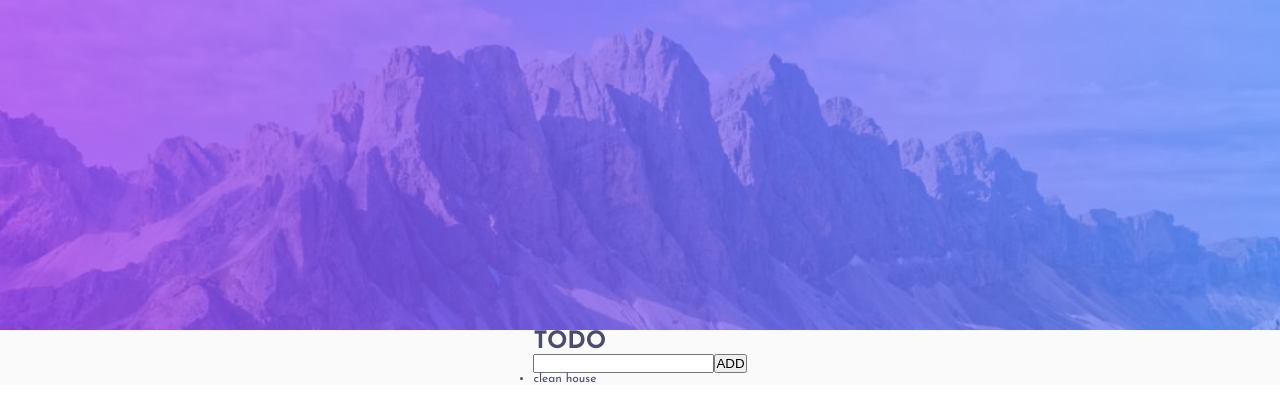
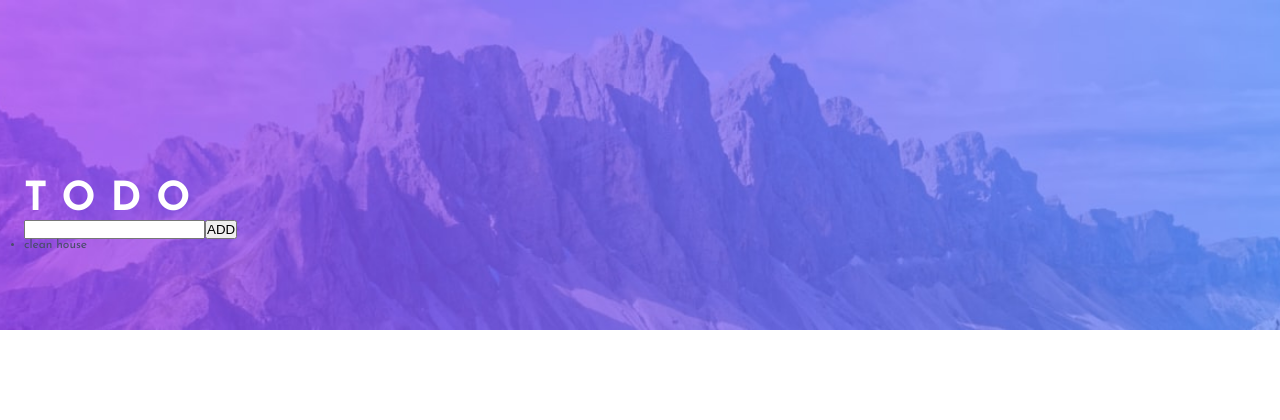
Before and after one commit to anetakasprzak/fm-todo-app, a React (Vite) app: page / in a window 1280 px wide. Shown: the top 420 px of the page. Built offline with nearby package versions, Linux system fonts and the light colour scheme.

Commit message:
logo styled component

```diff
--- a/src/App.js
+++ b/src/App.js
@@ -2,8 +2,6 @@ import styled from "styled-components";
 
 export const Wrapper = styled.div`
   height: auto;
-  display: grid;
-  justify-items: center;
   object-fit: cover;
   background-color: #fafafa;
   color: #494c6b;
@@ -23,10 +21,39 @@ export const ImageContainer = styled.div`
   }
 `;
 
-export const MainContent = styled.div``;
-export const Logo = styled.h1``;
+export const MainContent = styled.div`
+  margin-top: -15rem;
+  padding: 0rem 2.4rem;
+`;
+
+export const Logo = styled.h1`
+  color: #fff;
+  font-size: 2.5rem;
+  font-weight: 700;
+  letter-spacing: 1rem;
+
+  @media only screen and (min-width: 28rem) {
+    font-size: 3.2rem;
+    letter-spacing: 1.2rem;
+  }
+
+  @media only screen and (min-width: 37.75rem) {
+    font-size: 3.6rem;
+    letter-spacing: 1.3rem;
+  }
+
+  @media only screen and (min-width: 50rem) {
+    font-size: 4rem;
+    letter-spacing: 1.5rem;
+  }
+`;
+
 export const Input = styled.input``;
+
 export const List = styled.ul``;
+
 export const Item = styled.li``;
+
 export const Form = styled.form``;
+
 export const Button = styled.button``;
```
